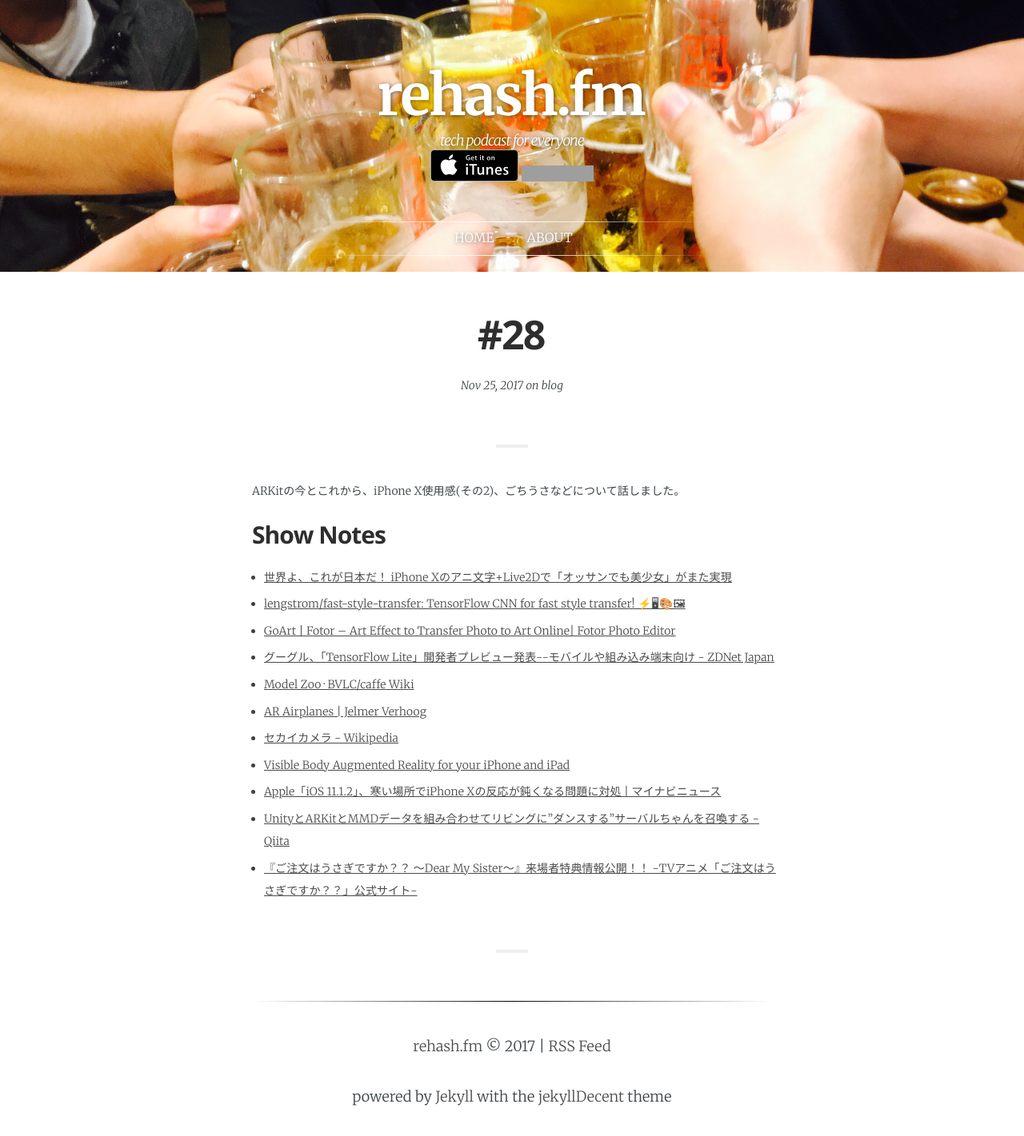
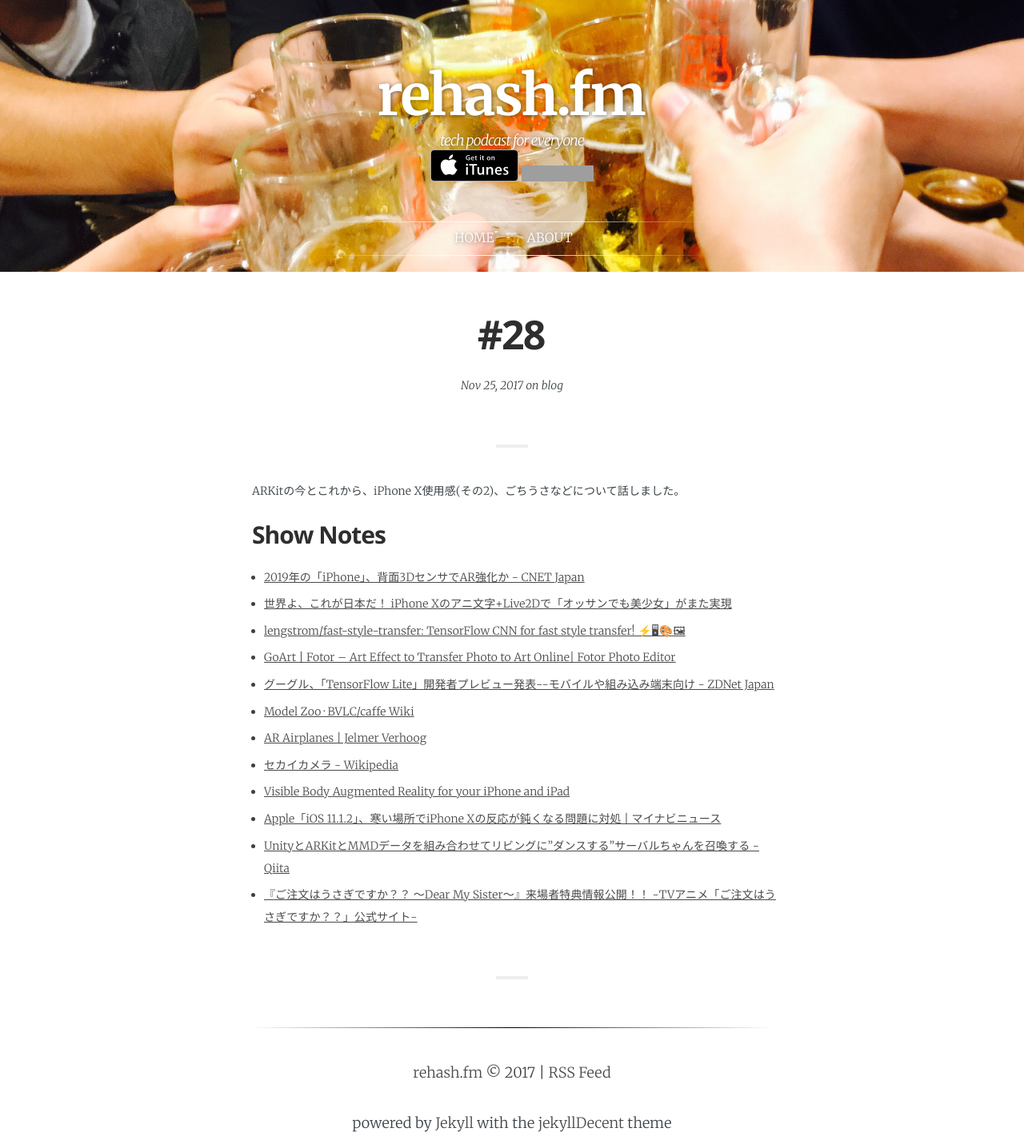
Before and after one commit to rehashfm/rehash.fm, a Jekyll site: the page built from _posts/2017-11-26-28.md, in a window 1280 px wide. Shown: the whole page at 80% size. Built offline with Jekyll 4.4.1, drawn with Linux system fonts in a browser that asks for light colours; some web fonts are replaced; before the commit the page ends 1387 px from its top, so only the background shows below that; grey boxes are pictures that could not be loaded.

Commit message:
add a link to 2017-11-26-28.md

```diff
--- a/_posts/2017-11-26-28.md
+++ b/_posts/2017-11-26-28.md
@@ -10,6 +10,7 @@ excerpt:           ARKitの今とこれから、iPhone X使用感(その2)、ご
 ARKitの今とこれから、iPhone X使用感(その2)、ごちうさなどについて話しました。
 
 ## Show Notes
+- [2019年の「iPhone」、背面3DセンサでAR強化か \- CNET Japan](https://japan.cnet.com/article/35110411/){:target="_blank"}
 - [世界よ、これが日本だ！ iPhone Xのアニ文字\+Live2Dで「オッサンでも美少女」がまた実現](http://panora.tokyo/wp-content/uploads/2017/11/ios11-iphone-x-animoji-hero.jpg){:target="_blank"}
 - [lengstrom/fast\-style\-transfer: TensorFlow CNN for fast style transfer\! ⚡🖥🎨🖼](https://github.com/lengstrom/fast-style-transfer){:target="_blank"}
 - [GoArt \| Fotor – Art Effect to Transfer Photo to Art Online\| Fotor Photo Editor](http://goart.fotor.com/){:target="_blank"}
```
